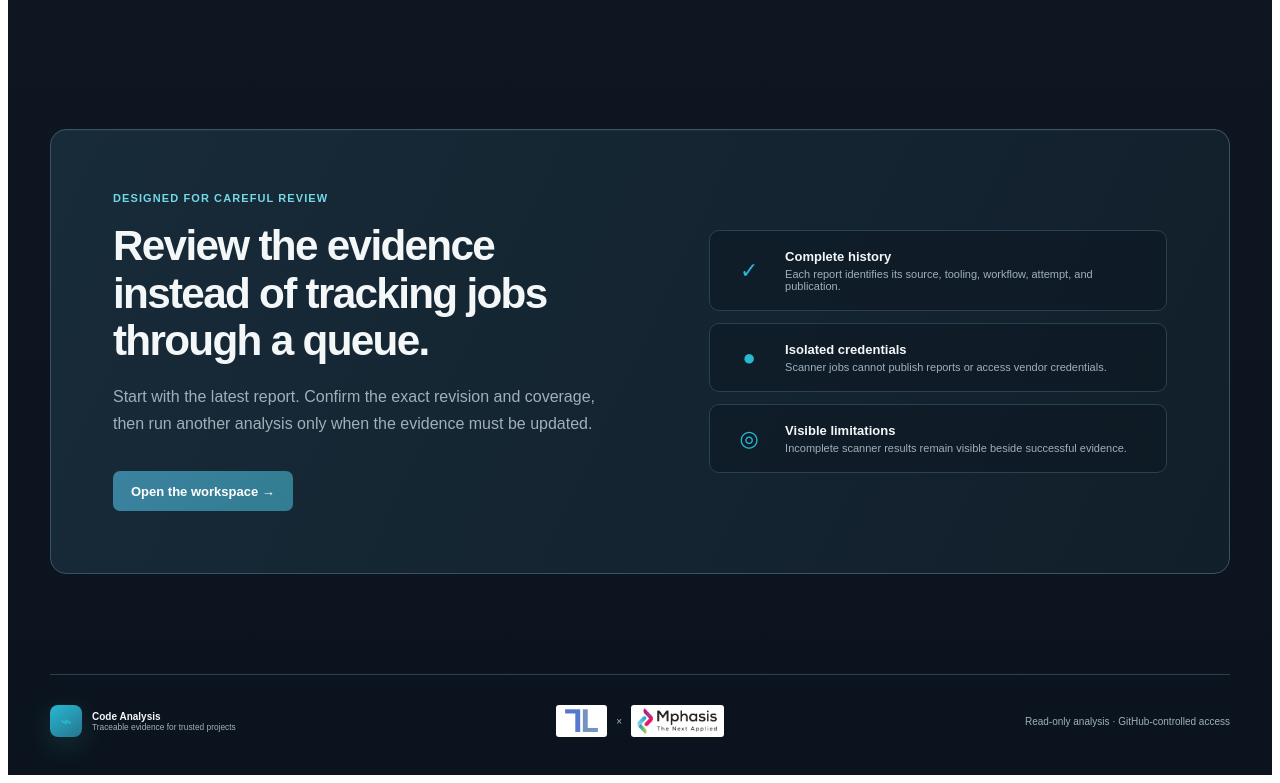
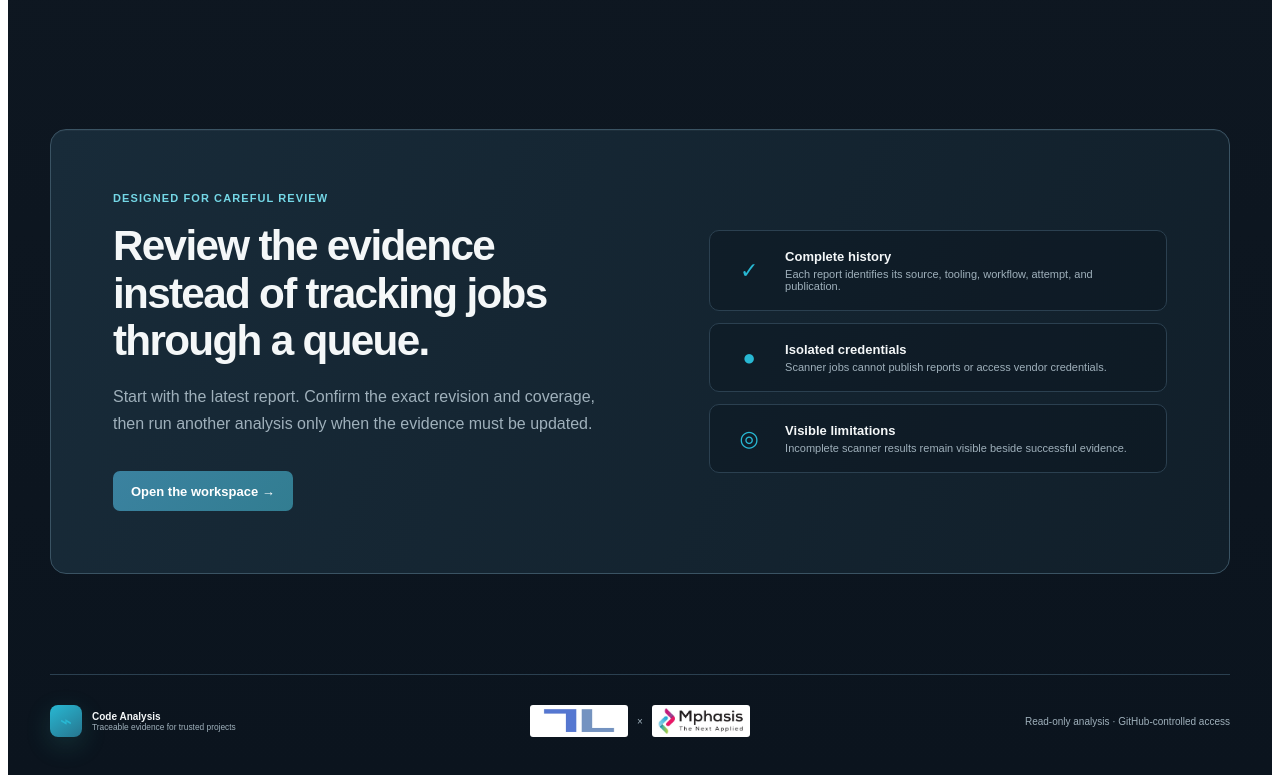
Before and after one commit to combustrrr/code-analysis-dashboard, a React (Vite) app in the folder analysis-ui/: page / in a window 1280 px wide. Shown: the part 1868-2651 px from the top of the page. Built offline with nearby package versions, Linux system fonts and the light colour scheme; no server answers.

Commit message:
Address Lighthouse layout diagnostics

```diff
--- a/analysis-ui/index.html
+++ b/analysis-ui/index.html
@@ -1 +1 @@
-<!doctype html><html lang="en"><head><meta charset="UTF-8"/><meta name="viewport" content="width=device-width, initial-scale=1.0"/><meta http-equiv="Content-Security-Policy" content="default-src 'self'; base-uri 'self'; object-src 'none'; frame-ancestors 'none'; form-action 'none'; script-src 'self'; connect-src 'self' https://code-analysis-launcher.icsarthak9.workers.dev; img-src 'self' data:; font-src 'self' data:; style-src 'self' 'unsafe-inline'; upgrade-insecure-requests"/><meta name="description" content="Current code-analysis findings, exact source revisions, and scanner evidence."/><link rel="icon" href="%BASE_URL%favicon.svg" type="image/svg+xml"/><title>Code Analysis</title></head><body><div id="root"></div><script type="module" src="/src/main.tsx"></script></body></html>
+<!doctype html><html lang="en"><head><meta charset="UTF-8"/><meta name="viewport" content="width=device-width, initial-scale=1.0"/><meta http-equiv="Content-Security-Policy" content="default-src 'self'; base-uri 'self'; object-src 'none'; form-action 'none'; script-src 'self'; connect-src 'self' https://code-analysis-launcher.icsarthak9.workers.dev; img-src 'self' data:; font-src 'self' data:; style-src 'self' 'unsafe-inline'; upgrade-insecure-requests"/><meta name="description" content="Current code-analysis findings, exact source revisions, and scanner evidence."/><link rel="icon" href="%BASE_URL%favicon.svg" type="image/svg+xml"/><title>Code Analysis</title></head><body><div id="root"></div><script type="module" src="/src/main.tsx"></script></body></html>
--- a/analysis-ui/src/InstitutionalLockup.tsx
+++ b/analysis-ui/src/InstitutionalLockup.tsx
@@ -4,8 +4,8 @@ import './institutional-lockup.css';
 
 export function InstitutionalLockup({href,className=''}:{href:string;className?:string}){
  return <a className={`institutional-lockup ${className}`.trim()} href={href} aria-label="Trust Lab and Mphasis code analysis workspace">
-  <img className="institutional-lockup-trustlab" src={trustLabLogo} alt="" aria-hidden="true"/>
+  <img className="institutional-lockup-trustlab" src={trustLabLogo} width="480" height="300" alt="" aria-hidden="true"/>
   <span className="institutional-lockup-separator" aria-hidden="true"/>
-  <img className="institutional-lockup-mphasis" src={mphasisLogo} alt="" aria-hidden="true"/>
+  <img className="institutional-lockup-mphasis" src={mphasisLogo} width="465" height="145" alt="" aria-hidden="true"/>
  </a>;
 }
--- a/analysis-ui/src/LandingPage.tsx
+++ b/analysis-ui/src/LandingPage.tsx
@@ -27,6 +27,6 @@ export function LandingPage({auth,onStart,accessError,accessPending=false,worksp
   <section className="landing-proof" aria-label="Product capabilities"><div><strong>3</strong><span>trusted repositories<br/>in one evidence register</span></div><div><strong>Parallel</strong><span>scanner channels run<br/>independently</span></div><div><strong>Immutable</strong><span>every report records<br/>its source and tooling</span></div></section>
   <section className="method-section" id="method"><header><span className="landing-kicker">From commit to defensible report</span><h2>Evidence answers questions that a status badge cannot.</h2><p>Each stage preserves the context that engineers, reviewers, and program owners need to verify a result without reconstructing the analysis.</p></header><div className="method-grid"><article><span className="method-number">01</span><Glyph>⑂</Glyph><h3>Record the source</h3><p>When analysis begins, the report records the repository, branch, immutable SHA, profile, tooling revision, and requesting user.</p><b>Repository → immutable revision</b></article><article><span className="method-number">02</span><Glyph>◎</Glyph><h3>Run scanners independently</h3><p>Scanner channels run at the same time. Missing, failed, and deferred coverage remains visible in the final report.</p><b>Scanner runs → explicit coverage</b></article><article><span className="method-number">03</span><Glyph>▣</Glyph><h3>Publish a verifiable report</h3><p>The report retains its findings, workflow run, attempt, channel evidence, and publication time.</p><b>Evidence → reviewable report</b></article></div></section>
   <section className="assurance-section"><div className="assurance-copy"><span className="landing-kicker">Designed for careful review</span><h2>Review the evidence instead of tracking jobs through a queue.</h2><p>Start with the latest report. Confirm the exact revision and coverage, then run another analysis only when the evidence must be updated.</p><button type="button" className="landing-button landing-button-primary" onClick={primaryAction} disabled={disabled}>{signedIn?'Review project evidence':'Open the workspace'} →</button></div><div className="assurance-list"><div><Glyph>✓</Glyph><span><strong>Complete history</strong><small>Each report identifies its source, tooling, workflow, attempt, and publication.</small></span></div><div><Glyph>●</Glyph><span><strong>Isolated credentials</strong><small>Scanner jobs cannot publish reports or access vendor credentials.</small></span></div><div><Glyph>◎</Glyph><span><strong>Visible limitations</strong><small>Incomplete scanner results remain visible beside successful evidence.</small></span></div></div></section>
-  <footer className="landing-footer"><div><span className="landing-footer-mark"><Glyph>⌁</Glyph></span><span><strong>Code Analysis</strong><small>Traceable evidence for trusted projects</small></span></div><div className="landing-partner-lockup"><img src={trustLabLogo} alt="IIT Bombay Trust Lab"/><span>×</span><img src={mphasisLogo} alt="Mphasis"/></div><span>Read-only analysis · GitHub-controlled access</span></footer>
+  <footer className="landing-footer"><div><span className="landing-footer-mark"><Glyph>⌁</Glyph></span><span><strong>Code Analysis</strong><small>Traceable evidence for trusted projects</small></span></div><div className="landing-partner-lockup"><img src={trustLabLogo} width="480" height="300" alt="IIT Bombay Trust Lab"/><span>×</span><img src={mphasisLogo} width="465" height="145" alt="Mphasis"/></div><span>Read-only analysis · GitHub-controlled access</span></footer>
  </div></main>;
 }
```
Also changed, not shown: 1 other file (tests, documents, lock files or other folders).
